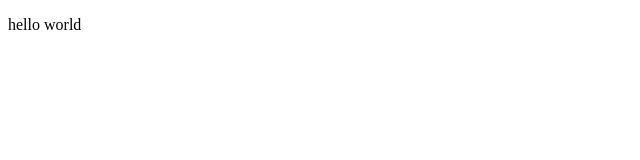
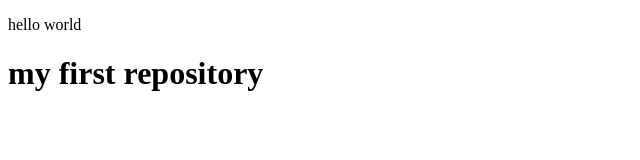
Before and after one commit to madiyar0/test, a plain HTML site: page index.html in a window 1280 px wide. Shown: the whole page, without its empty margins (0-640 px from the left). Drawn offline with Linux system fonts and the light colour scheme.

Commit message:
new commit

```diff
--- a/index.html
+++ b/index.html
@@ -9,6 +9,7 @@
     <div class="p">
         <p>hello world
         </p>
+        <h1>my first repository</h1>
     </div>
 </body>
 </html>
```
